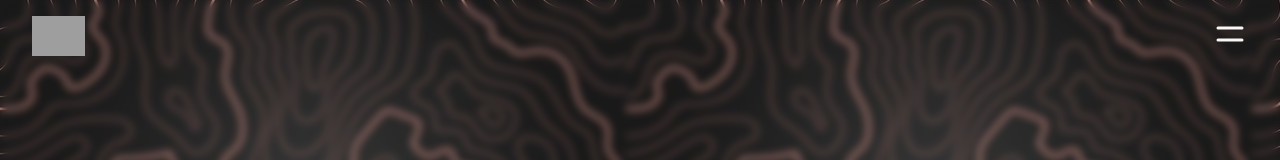
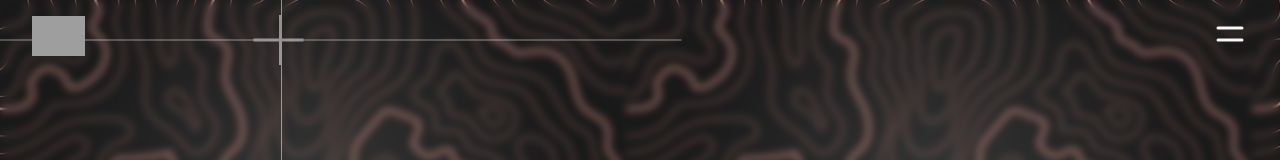
Before and after one commit to Ifdanog/Kodlion, a React (Vite) app: page /project in a window 1280 px wide. Shown: the top 160 px of the page. Built offline with nearby package versions, Linux system fonts and the light colour scheme; grey boxes are pictures that could not be loaded.

Commit message:
animation update

```diff
--- a/index.css
+++ b/index.css
@@ -683,10 +683,6 @@ video {
   height: 100vh;
 }
 
-.h-\[25\%\] {
-  height: 25%;
-}
-
 .w-1\/2 {
   width: 50%;
 }
@@ -729,10 +725,6 @@ video {
 
 .grid-cols-7 {
   grid-template-columns: repeat(7, minmax(0, 1fr));
-}
-
-.grid-rows-4 {
-  grid-template-rows: repeat(4, minmax(0, 1fr));
 }
 
 .flex-col {
@@ -901,16 +893,12 @@ video {
   line-height: 1.25rem;
 }
 
+.leading-6 {
+  line-height: 1.5rem;
+}
+
 .leading-relaxed {
   line-height: 1.625;
-}
-
-.leading-7 {
-  line-height: 1.75rem;
-}
-
-.leading-6 {
-  line-height: 1.5rem;
 }
 
 .tracking-widest {
@@ -1147,43 +1135,45 @@ body::-webkit-scrollbar-thumb {
 /* PlusSign.css */
 
 .plus-sign {
-  width: 1rem;
-  height: 1rem;
-  position: fixed;
+  position: absolute;
   display: flex;
-  flex-direction: column;
+  align-items: center;
   justify-content: center;
-  align-items: center;
-  transition: top 0.5s ease-in-out;
-  z-index: 10000;
-  /* Adjust the z-index as needed */
+  width: 100vw;
+  height: 100vh;
+  z-index: 1000;
+  margin-top: -30%;
+  margin-left: -30%;
+  transition: all 2s;
+  opacity: .5;
 }
 
-.plus-line {
-  width: 1rem;
-  height: 1rem;
-  position: absolute;
-  background-color: white;
-}
-
-.vertical-line,
-.horizontal-line {
-  width: 1rem;
-  height: 1rem;
-}
-
+.horizontal-line,
 .vertical-line {
-  top: 0;
-  left: 50%;
-  -webkit-transform: translateX(-50%);
-          transform: translateX(-50%);
+  background-color: #fff;
+  width: 3px;
+  /* Adjust as needed for the thickness of the lines */
+  height: 50px;
+  /* Line extends to full height */
 }
 
 .horizontal-line {
-  top: 50%;
-  left: 0;
-  -webkit-transform: translateY(-50%);
-          transform: translateY(-50%);
+  -webkit-transform: rotate(90deg);
+          transform: rotate(90deg);
+  /* Rotate to create a horizontal line */
+  margin: 0 -1px;
+  /* Adjust to make the lines connect seamlessly */
+  width: 3px;
+}
+
+.line1 {
+  width: 1px;
+  height: 100vh;
+}
+
+.line2 {
+  height: 100vh;
+  width: 1px;
 }
 
 .hover\:translate-x-2:hover {
@@ -1205,14 +1195,6 @@ body::-webkit-scrollbar-thumb {
     display: none;
   }
 
-  .md\:h-screen {
-    height: 100vh;
-  }
-
-  .md\:grid-cols-4 {
-    grid-template-columns: repeat(4, minmax(0, 1fr));
-  }
-
   .md\:p-0 {
     padding: 0px;
   }
--- a/src/components/PlusSign.jsx
+++ b/src/components/PlusSign.jsx
@@ -11,6 +11,8 @@ const PlusSign = ({ activeSlideIndex }) => {
     >
       <div className="plus-line horizontal-line"></div>
       <div className="plus-line vertical-line"></div>
+      <div className="plus-line horizontal-line line1"></div>
+      <div className="plus-line vertical-line line2"></div>
     </div>
   );
 };
--- a/src/components/Slider.jsx
+++ b/src/components/Slider.jsx
@@ -34,7 +34,7 @@ const Slider = ({ slides }) => {
 
   return (
     <>
-      {/* <PlusSign activeSlideIndex={currentSlideIndex} className='hidden md:block' /> */}
+      <PlusSign activeSlideIndex={currentSlideIndex} className='hidden md:block' />
     <div className='hidden md:block w-full h-full'>
       <m.div className="w-screen h-screen flex overflow-visible scale-75" initial={{ opacity: 0 }}
                 animate={{ opacity: 1 }}
--- a/src/index.css
+++ b/src/index.css
@@ -145,38 +145,38 @@ body::-webkit-scrollbar-thumb {
 
 /* PlusSign.css */
 .plus-sign {
-  width: 1rem;
-  height: 1rem;
-  position: fixed;
+  position: absolute;
   display: flex;
-  flex-direction: column;
+  align-items: center;
   justify-content: center;
-  align-items: center;
-  transition: top 0.5s ease-in-out;
-  z-index: 10000; /* Adjust the z-index as needed */
+  width: 100vw;
+  height: 100vh;
+  z-index: 1000;
+  margin-top: -30%;
+  margin-left: -30%;
+  transition: all 2s;
+  opacity: .5;
 }
 
-.plus-line {
-  width: 1rem;
-  height: 1rem;
-  position: absolute;
-  background-color: white;
-}
-
-.vertical-line,
-.horizontal-line {
-  width: 1rem;
-  height: 1rem;
-}
-
+.horizontal-line,
 .vertical-line {
-  top: 0;
-  left: 50%;
-  transform: translateX(-50%);
+  background-color: #fff;
+  width: 3px; /* Adjust as needed for the thickness of the lines */
+  height: 50px; /* Line extends to full height */
 }
 
 .horizontal-line {
-  top: 50%;
-  left: 0;
-  transform: translateY(-50%);
+  transform: rotate(90deg); /* Rotate to create a horizontal line */
+  margin: 0 -1px; /* Adjust to make the lines connect seamlessly */
+  width: 3px;
 }
+
+.line1 {
+  width: 1px;
+  height: 100vh;
+}
+
+.line2 {
+  height: 100vh;
+  width: 1px;
+}
--- a/src/pages/Home.jsx
+++ b/src/pages/Home.jsx
@@ -12,6 +12,20 @@ const Home = () => {
     'image3.jpg',
     'image4.jpg',
   ];
+
+  const rubberBand = () => {
+    return {
+      transform:  [
+        "scale3d(1, 1, 1)",
+        "scale3d(1.4, .55, 1)",
+        "scale3d(.75, 1.25, 1)",
+        "scale3d(1.25, .85, 1)",
+        "scale3d(.9, 1.05, 1)",
+        "scale3d(1, 1, 1)",
+      ]
+  }
+  }
+
 
   return (
     <div className={`w-full h-screen bg-img bg-transition bg-cover bg-center bg-no-repeat bg-opacity-80 bg-img-${hoveredIndex}`}>
@@ -30,7 +44,7 @@ const Home = () => {
             onMouseLeave={() => setHoveredIndex(-1)}
             key={index}
           >
-            <h1 className='text-sm md:text-3xl text-white font-light montserrat leading-relaxed mt-[85vh]'>
+            <m.h1 className='text-sm md:text-3xl text-white font-light montserrat leading-relaxed mt-[85vh] transition duration-1000' whileHover={() => rubberBand} >
               {index === 0
                 ? 'We'
                 : index === 1
@@ -38,7 +52,7 @@ const Home = () => {
                 : index === 2
                 ? 'Innovative Projects'
                 : 'Join us'}
-            </h1>
+            </m.h1>
           </Link>
         ))}
       </m.div>
--- a/src/pages/ProjectDetails.jsx
+++ b/src/pages/ProjectDetails.jsx
@@ -159,13 +159,13 @@ function ProjectDetails() {
   }
   return (
     <div className='absolute bg-img h-screen flex justify-center items-center'>
-      <div className='block md:grid grid-cols-7 gap-8 bg-black w-3/4 shadow-xl mx-auto my-20 p-0 md:p-10'>
+      <m.div initial={{ opacity: 0 }} animate={{ opacity: 1 }} exit={{ opacity: 0 }} transition={{ duration: 0.75, ease: 'easeOut' }} className='block md:grid grid-cols-7 gap-8 bg-black w-3/4 shadow-xl mx-auto my-20 p-0 md:p-10'>
         <img src={selectedProject.imageUrl} alt="" className='col-span-3' />
         <div className='col-span-4 text-white'>
           <h1 className='text-xl font-bold pb-4 montserrat'>{selectedProject.heading}</h1>
           <p className='poppins text-sm leading-6'>{selectedProject.text}</p>
         </div>
-      </div>
+      </m.div>
     </div>
   )
 }
```
